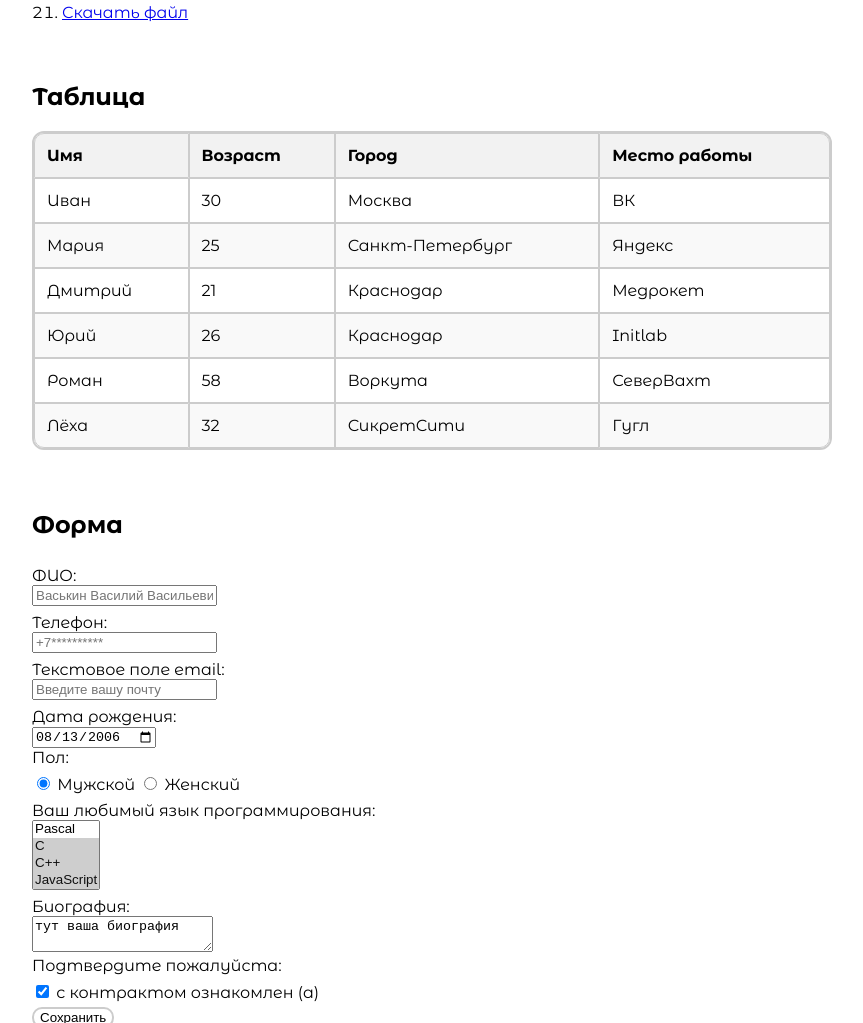
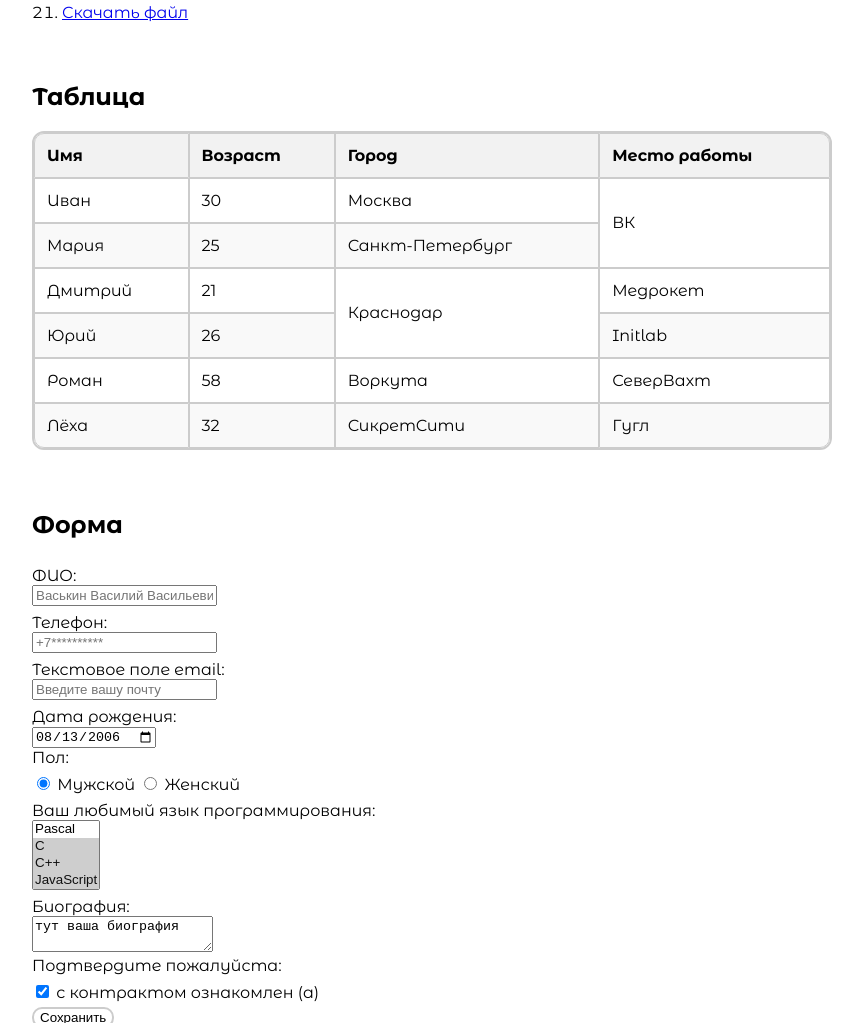
Before and after one commit to Pavel-Kapitonov/task3.github.io, a plain HTML site: page index.html in a window 1280 px wide. Shown: the part 1545-2568 px from the top of the page, without its empty margins (208-1071 px from the left). Drawn offline with Linux system fonts and the light colour scheme.

Commit message:
Update index.html

```diff
--- a/index.html
+++ b/index.html
@@ -105,27 +105,25 @@
             <td>Иван</td>
             <td>30</td>
             <td>Москва</td>
-            <td>ВК</td>
+            <td rowspan="2">ВК</td>
           </tr>
 
           <tr>
             <td>Мария</td>
             <td>25</td>
             <td>Санкт-Петербург</td>
-            <td>Яндекс</td>
           </tr>
 
           <tr>
             <td>Дмитрий</td>
             <td>21</td>
-            <td>Краснодар</td>
+            <td rowspan="2">Краснодар</td>
             <td>Медрокет</td>
           </tr>
 
           <tr>
             <td>Юрий</td>
             <td>26</td>
-            <td>Краснодар</td>
             <td>Initlab</td>
           </tr>
 
```
